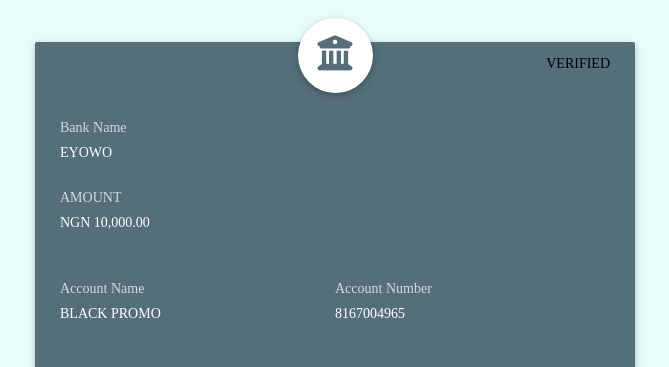
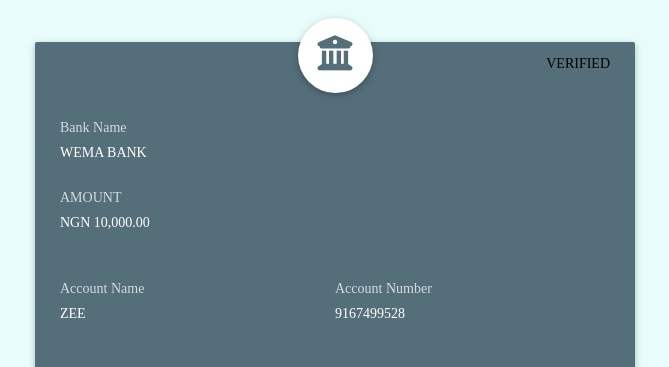
Before and after one commit to maxjonny1/account.github.io, a plain HTML site: page index.html in a window 1280 px wide. Shown: the top 367 px of the page, without its empty margins (305-974 px from the left). Drawn offline with nearby package versions, Linux system fonts and the light colour scheme.

Commit message:
Update index.html

```diff
--- a/index.html
+++ b/index.html
@@ -20,7 +20,7 @@
     <div class="row content col-sm-12">
       <div class="info unknownBank col-sm-12">
         <p class="title">Bank Name</p>
-        EYOWO
+        WEMA BANK
       </div>
 <div class="info unknownBank col-sm-12">
         <p class="title">AMOUNT</p>
@@ -32,11 +32,11 @@
       </div>
       <div class="info col-xs-6">
         <p class="title">Account Name</p>
-        <p>BLACK PROMO</p>
+        <p>ZEE</p>
       </div>
       <div class="info col-xs-6">
         <p class="title">Account Number</p>
-        <p>8167004965</p>
+        <p>9167499528</p>
       </div>
     </div>
      <marquee>Make your payment to the account details provided to unlock cash!!!</marquee>
```
